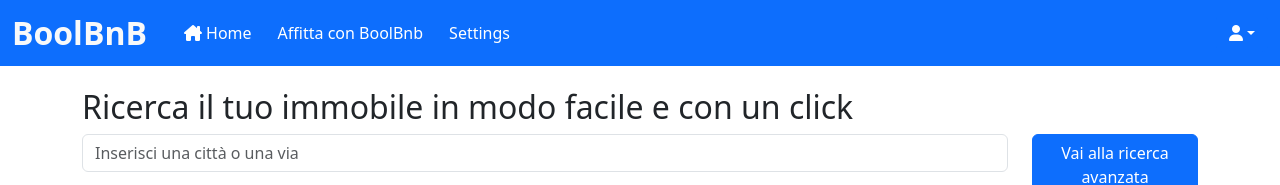
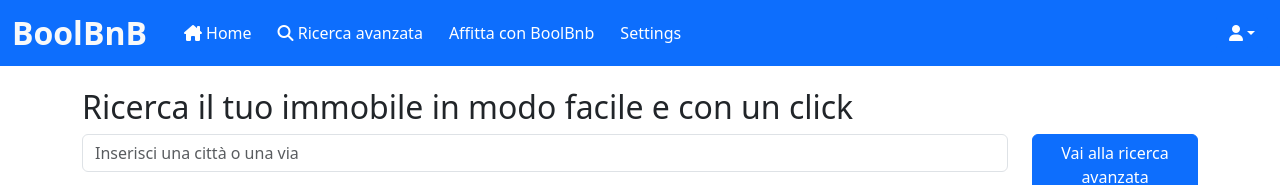
Before and after one commit to carlo191/BoolB-B-Front-End, a React (Vite) app: page / in a window 1280 px wide. Shown: the top 185 px of the page. Built offline with nearby package versions, Linux system fonts and the light colour scheme; no server answers.

Commit message:
aggiunto collegamento rapido

```diff
--- a/src/components/navbar/Navbar.jsx
+++ b/src/components/navbar/Navbar.jsx
@@ -28,6 +28,11 @@ export default function Navbar() {
             <li className="nav-item">
               <NavLink className="nav-link active" aria-current="page" to="/">
                 <i className="fa-solid fa-house-chimney" /> Home
+              </NavLink>
+            </li>
+            <li className="nav-item">
+              <NavLink className="nav-link" aria-current="page" to="/search">
+                <i class="fa-solid fa-magnifying-glass"></i> Ricerca avanzata
               </NavLink>
             </li>
             <li className="nav-item">
```
Lines whose indentation alone changed are shown as unchanged.
